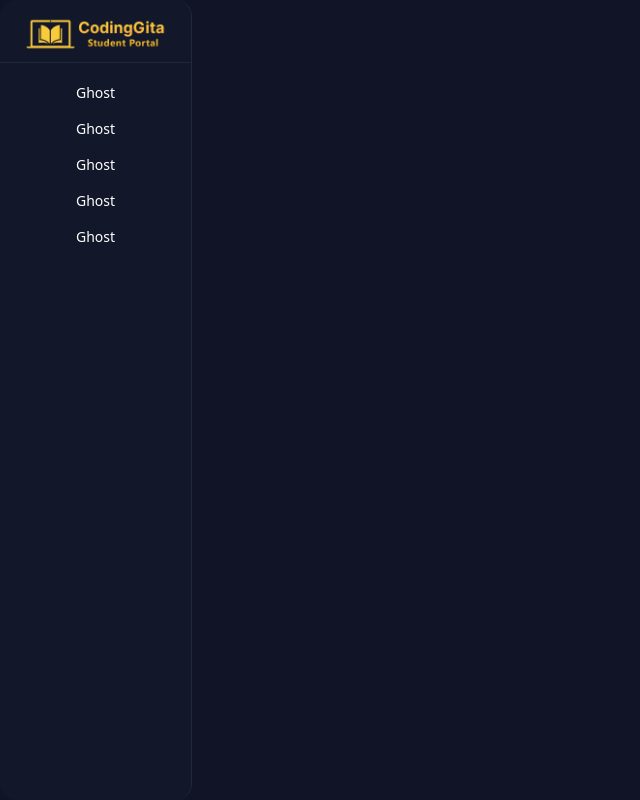
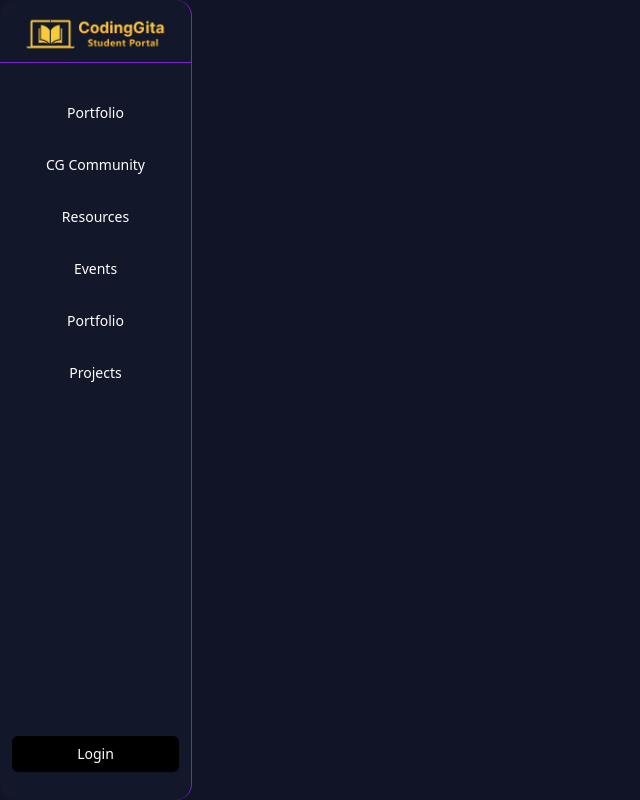
Before and after one commit to codinggita/codinggita_student_portal, a React (Vite) app in the folder CG_frontend/: page /cg in a window 1280 px wide. Shown: the whole page, without its empty margins (0-640 px from the left). Built offline with nearby package versions, Linux system fonts and the light colour scheme.

Commit message:
Landing  PAge Ui Initiated

```diff
--- /dev/null
+++ b/CG_frontend/src/Modules/PortfolioPage/PortfolioSetup.jsx
@@ -0,0 +1,39 @@
+import { useState } from "react";
+
+const MultiStepForm = () => {
+    const [step, setStep] = useState(1); // Track current step
+    const [formData, setFormData] = useState({
+        name: "",
+        email: "",
+        address: "",
+        city: "",
+    });
+
+    // Handle input change
+    const handleChange = (e) => {
+        setFormData({ ...formData, [e.target.name]: e.target.value });
+    };
+
+    // Next Step
+    const nextStep = () => setStep(step + 1);
+    // Previous Step
+    const prevStep = () => setStep(step - 1);
+    // Submit Form
+    const handleSubmit = () => {
+        console.log("Form Submitted:", formData);
+    };
+
+    return (
+        <div className="p-6 max-w-md mx-auto bg-white shadow-md rounded">
+            {step === 1 && (
+                <StepOne formData={formData} handleChange={handleChange} nextStep={nextStep} />
+            )}
+            {step === 2 && (
+                <StepTwo formData={formData} handleChange={handleChange} nextStep={nextStep} prevStep={prevStep} />
+            )}
+            {step === 3 && (
+                <StepThree formData={formData} prevStep={prevStep} handleSubmit={handleSubmit} />
+            )}
+        </div>
+    );
+};
--- /dev/null
+++ b/CG_frontend/src/Modules/PortfolioPage/StepOne.jsx
@@ -0,0 +1,9 @@
+import React from 'react'
+
+const StepOne = () => {
+  return (
+    <div>StepOne</div>
+  )
+}
+
+export default StepOne
--- /dev/null
+++ b/CG_frontend/src/Modules/PortfolioPage/StepThree.jsx
@@ -0,0 +1,9 @@
+import React from 'react'
+
+const StepThree = () => {
+  return (
+    <div>StepThree</div>
+  )
+}
+
+export default StepThree
--- /dev/null
+++ b/CG_frontend/src/Modules/PortfolioPage/StepTwo.jsx
@@ -0,0 +1,9 @@
+import React from 'react'
+
+const StepTwo = () => {
+  return (
+    <div>StepTwo</div>
+  )
+}
+
+export default StepTwo
--- a/CG_frontend/src/Modules/Revamp.jsx
+++ b/CG_frontend/src/Modules/Revamp.jsx
@@ -1,55 +1,67 @@
-import React from 'react'
-import { Button } from "@/components/ui/button"
-import img from '../assets/CG_Logo.png'
+import React from "react";
+import { Button } from "@/components/ui/button";
+import img from "../assets/CG_Logo.png";
+import { authStore } from "../Stores/store.js"
+import { Link } from 'react-router-dom'
 
-import { AppSidebar } from "@/components/app-sidebar"
-import {
-  Breadcrumb,
-  BreadcrumbItem,
-  BreadcrumbLink,
-  BreadcrumbList,
-  BreadcrumbPage,
-  BreadcrumbSeparator,
-} from "@/components/ui/breadcrumb"
-import { Separator } from "@/components/ui/separator"
-import {
-  SidebarInset,
-  SidebarProvider,
-  SidebarTrigger,
-} from "@/components/ui/sidebar"
 
 const Revamp = () => {
 
+  const { isAuthenticated, user, token, Temp } = authStore();
+  console.log("Current Zustand State:", authStore.getState());
 
   return (
 
-    <>
+    <div className="bg-[#101426] h-screen flex">
 
-      <div className="bg-[#101426] h-screen">
+      {/* Sidebar */}
+      <div className="bg-[#121729] w-[15%] h-screen border-r border-[#7e22ce] rounded-2xl flex flex-col">
 
-        <div className='bg-[#121729] w-[15%] h-screen border-r border-gray-800 rounded-2xl'>
+        {/* Logo */}
+        <div className="scale-75 pt-3 pb-1 flex justify-center">
+          <img className="border-red-50 z-10" src={img} alt="CG Logo" />
+        </div>
 
-          <div className='scale-75 pt-3 pb-1'>
-            <img className='border-red-50 z-10' src={img} alt="" />
-          </div>
-          <div className='border-b border-gray-800 w-full'></div>
+        {/* Divider */}
+        <div className="border-b border-[#7e22ce] w-full"></div>
 
-          {/* Links Button Groups */}
-          <div className='p-3'>
-            <Button variant="ghost" className='text-white hover:bg-[#923dee2b] hover:text-white w-full'>Ghost</Button>
-            <Button variant="ghost" className='text-white hover:bg-[#923dee2b] hover:text-white w-full'>Ghost</Button>
-            <Button variant="ghost" className='text-white hover:bg-[#923dee2b] hover:text-white w-full'>Ghost</Button>
-            <Button variant="ghost" className='text-white hover:bg-[#923dee2b] hover:text-white w-full'>Ghost</Button>
-            <Button variant="ghost" className='text-white hover:bg-[#923dee2b] hover:text-white w-full'>Ghost</Button>
+
+        {/* Links and Footer Button */}
+
+        <div className="p-3 flex flex-col flex-1 justify-between mt-5">
+          {/* Navigation Links */}
+          <div>
+            {["Portfolio", "CG Community", "Resources", "Events", "Portfolio", "Projects"].map((item, index) => (
+              <Button
+                key={index}
+                variant="ghost"
+                className="text-white hover:bg-[#923dee2b] hover:text-white w-full mb-4"
+              >
+                {item}
+              </Button>
+            ))}
           </div>
 
+          {/* Footer Button */}
 
+          <div>
+            {isAuthenticated ? <p className="text-white">{user?.email}{"  "}{user?.name}</p>
+              : (
+                <Link to={'/login'}>
+                  <Button
+                    variant="secondary"
+                    className="text-white hover:bg-[#923dee2b] bg-black hover:text-white w-full mb-4"
+                  >
+                    Login
+                  </Button>
+                </Link>
+              )}
+
+          </div>
         </div>
       </div>
+    </div>
+  );
+};
 
-    </>
-
-  )
-}
-
-export default Revamp
+export default Revamp;
--- a/CG_frontend/src/Stores/store.js
+++ b/CG_frontend/src/Stores/store.js
@@ -1,42 +1,26 @@
 import { create } from "zustand";
 import axios from "axios";
 
-
-
-
-
 export const authStore = create((set, get) => ({
-
-    user: null,
+    user: JSON.parse(localStorage.getItem("user")) || null, // Get stored user
     token: localStorage.getItem("token") || null,
     isAuthenticated: !!localStorage.getItem("token"),
-
 
     // 🔹 Register and Auto-Login
     register: async (name, email, password) => {
         try {
             const res = await axios.post("http://localhost:8080/auth/register", { name, email, password });
-            const { token, user } = res.data;
+            const { token, User } = res.data;
 
-            // Store token and update state
+            // Store token and user data
             localStorage.setItem("token", token);
-            set({ user, token, isAuthenticated: true });
+            localStorage.setItem("user", JSON.stringify(User)); // Store user in localStorage
 
-            return { success: true };
-        } catch (error) {
-
-            return { success: false, message: error.response?.data?.error || "Registration failed" };
-        }
-    },
-
-    login: async (email, password) => {
-        try {
-            const res = await axios.post("http://localhost:8080/auth/login", { email, password });
-            const { token, user } = res.data;
-
-            // Store token and update state
-            localStorage.setItem("token", token);
-            set({ user, token, isAuthenticated: true });
+            set(() => ({
+                user: User,  // Store actual user object
+                token: token,
+                isAuthenticated: true,
+            }));
 
             return { success: true };
         } catch (error) {
@@ -44,12 +28,32 @@ export const authStore = create((set, get) => ({
         }
     },
 
+    // 🔹 Login
+    login: async (email, password) => {
+        try {
+            const res = await axios.post("http://localhost:8080/auth/login", { email, password });
+            const { token, User } = res.data;
+
+            // Store token and user data
+            localStorage.setItem("token", token);
+            localStorage.setItem("user", JSON.stringify(User));
+
+            set(() => ({
+                user: User,  // Store actual user object
+                token: token,
+                isAuthenticated: true
+            }));
+
+            return { success: true };
+        } catch (error) {
+            return { success: false, message: error.response?.data?.error || "Login failed" };
+        }
+    },
 
     // 🔹 Logout
     logout: () => {
         localStorage.removeItem("token");
+        localStorage.removeItem("user"); // Remove user data
         set({ user: null, token: null, isAuthenticated: false });
     }
-
-
-}))
+}));
```
Also changed, not shown: 1 other file (tests, documents, lock files or other folders).
